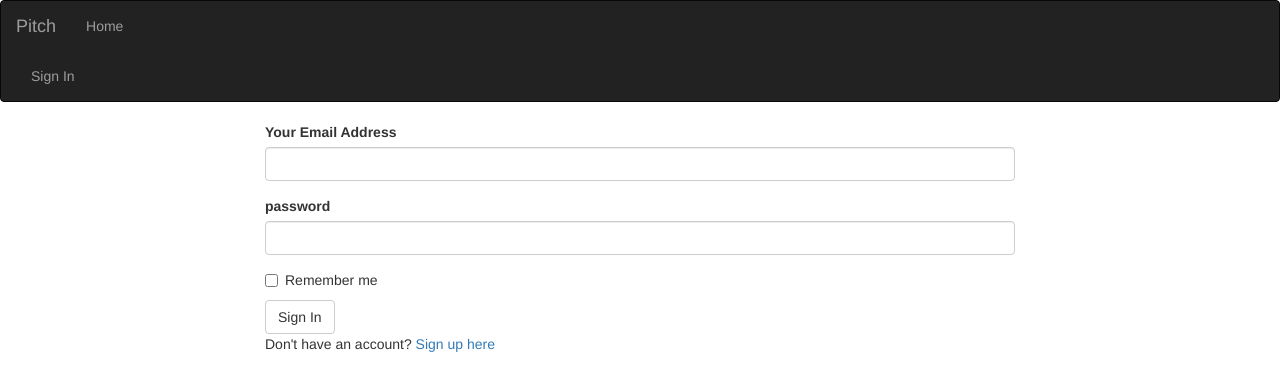
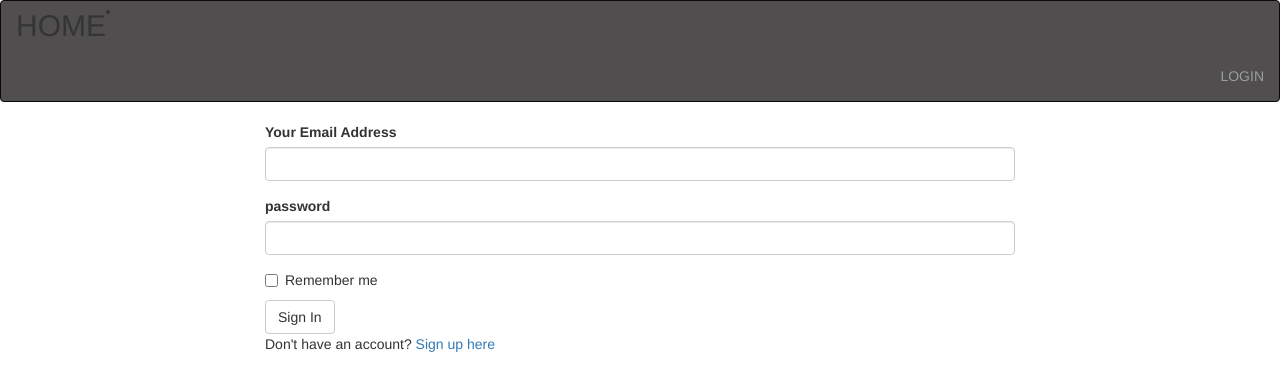
Before and after one commit to collinsbett29/pitches, a Flask app: page /authenticate/login in a window 1280 px wide. Shown: the top 391 px of the page. Run offline with Flask 2, Linux system fonts and the light colour scheme; some libraries are stand-ins or nearby versions.

```diff
--- a/app/templates/navbar.html
+++ b/app/templates/navbar.html
@@ -1,4 +1,4 @@
-<div class="navbar navbar-inverse" role="navigation">
+<div class="navbar navbar-inverse" role="navigation" style="background-color:rgb(80, 78, 79);">
         <div class="container-fluid">
             <div class="navbar-header">
                 <button type="button" class="navbar-toggle" data-toggle="collapse" data-target=".navbar-collapse">
@@ -7,20 +7,20 @@
                   <span class="icon-bar"></span>
                   <span class="icon-bar"></span>
                 </button>
-            <a class="navbar-brand" href="/"> Pitch </a>
+                <a style="font-size: 30px; text-align: center; color: rgb(52, 53, 52);" class="navbar-brand" href="/"> HOME </a>
             </div>
             <div class="navbar-collapse collapse">
-            <ul class="nav navbar-nav">
-                <li><a href="/">Home</a></li>
+                    <ul>
+                        <li><a href="/category"> </a></li>
+                    </ul>
             </div>
-        <ul class="nav navbar-nav navbar_right">
+            <ul class="nav navbar-nav navbar-right">
                 {% if current_user.is_authenticated %}
-            <li>{{ current_user.username }}</li>
-            <li><a href="{{url_for('auth.logout')}}">Sign Out</a></li>
+                <li><a href="{{url_for('main.profile',uname=current_user.username)}}"> <strong>{{current_user.username| upper}} </strong></a></li>
+                <li><a href="{{url_for('auth.logout')}}">LOGOUT</a></li>
                 {% else %}
-            <li><a href="{{url_for('auth.login')}}">Sign In</a></li>
-            {% endif%}
+                <li><a href="{{url_for('auth.login')}}">LOGIN</a></li>
+                {%endif%}
             </ul>
-
         </div>
     </div>
```
Lines whose indentation alone changed are shown as unchanged.
